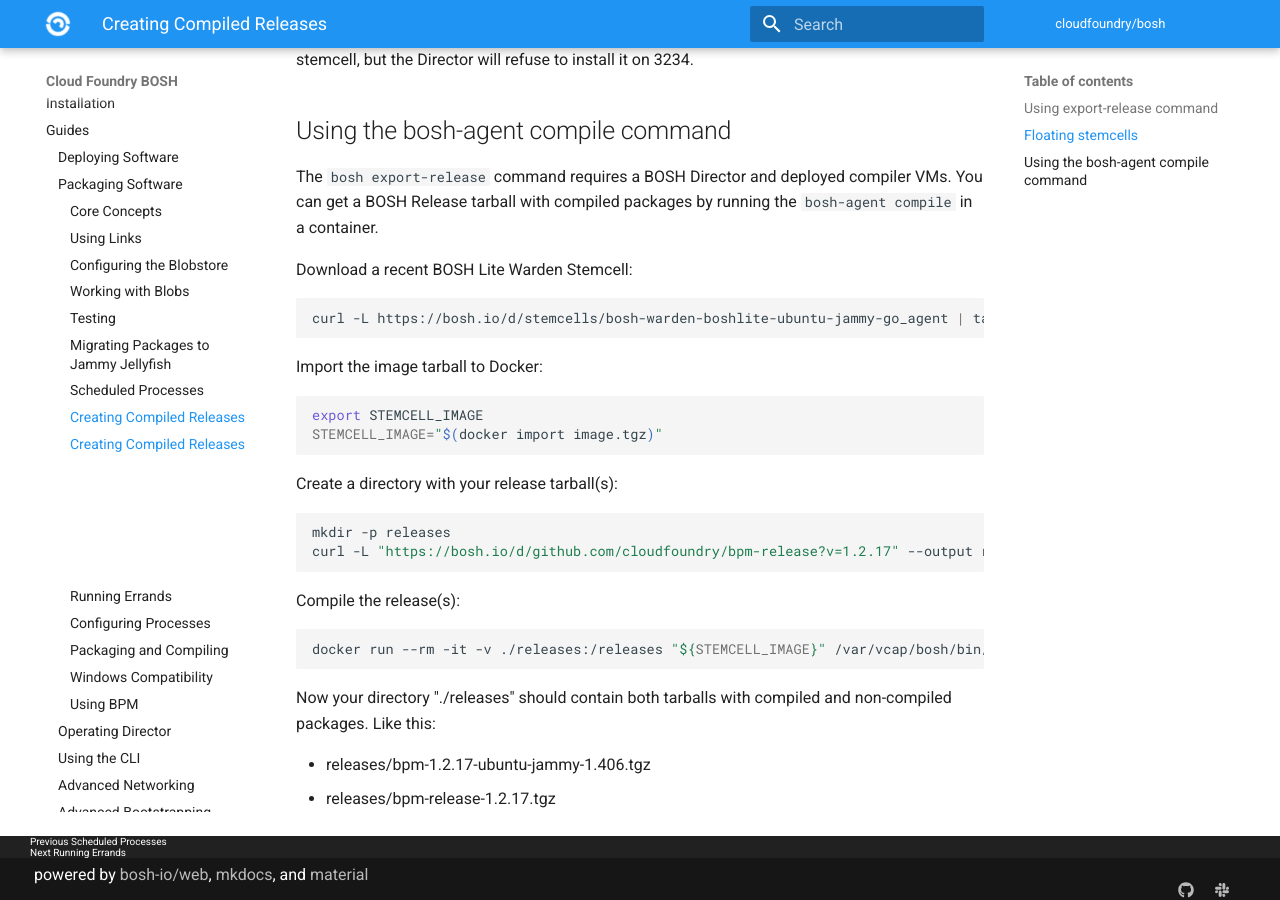
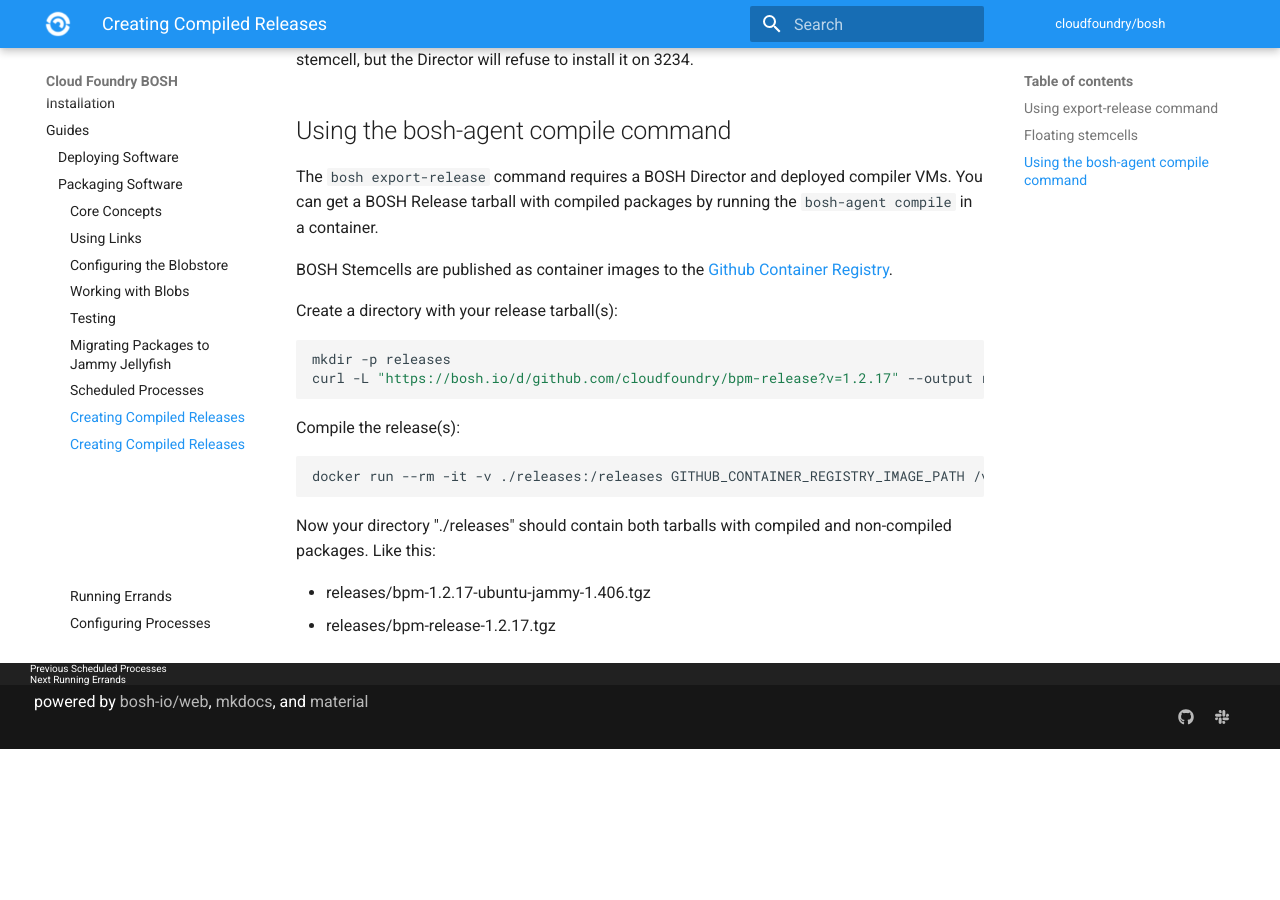
Before and after one commit to cloudfoundry/docs-bosh, an MkDocs documentation site: the page built from content/compiled-releases.md, in a window 1280 px wide and 900 px high, scrolled down 1907 px. Built offline with MkDocs 1.6.1 and Material for MkDocs 9.7.7, drawn with Linux system fonts in a browser that asks for light colours; old or Windows-style settings are respelled for this version of MkDocs; after the commit the page ends 2656 px from its top, so only the background shows below that.

Commit message:
Update compiled release information to use github container registry for stemcell source

````diff
--- a/content/compiled-releases.md
+++ b/content/compiled-releases.md
@@ -65,18 +65,7 @@ For example UAA release 27 compiled against stemcell version 3233.10 will work o
 The `bosh export-release` command requires a BOSH Director and deployed compiler VMs.
 You can get a BOSH Release tarball with compiled packages by running the `bosh-agent compile` in a container.
 
-Download a recent BOSH Lite Warden Stemcell:
-
-```shell
-curl -L https://bosh.io/d/stemcells/bosh-warden-boshlite-ubuntu-jammy-go_agent | tar -xz -O image > image.tgz
-```
-
-Import the image tarball to Docker:
-
-```shell
-export STEMCELL_IMAGE
-STEMCELL_IMAGE="$(docker import image.tgz)"
-```
+BOSH Stemcells are published as container images to the [Github Container Registry](https://github.com/orgs/cloudfoundry/packages?repo_name=bosh-linux-stemcell-builder).
 
 Create a directory with your release tarball(s):
 
@@ -88,7 +77,7 @@ curl -L "https://bosh.io/d/github.com/cloudfoundry/bpm-release?v=1.2.17" --outpu
 Compile the release(s):
 
 ```shell
-docker run --rm -it -v ./releases:/releases "${STEMCELL_IMAGE}" /var/vcap/bosh/bin/bosh-agent compile --output-directory=/releases '/releases/bpm-1.2.17.tgz'
+docker run --rm -it -v ./releases:/releases GITHUB_CONTAINER_REGISTRY_IMAGE_PATH /var/vcap/bosh/bin/bosh-agent compile --output-directory=/releases '/releases/bpm-1.2.17.tgz'
 ```
 
 Now your directory "./releases" should contain both tarballs with compiled and non-compiled packages. Like this:
````
